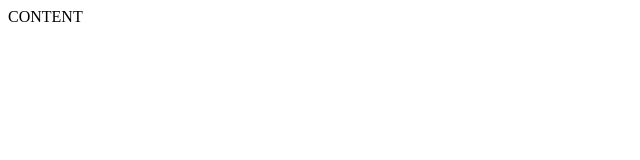
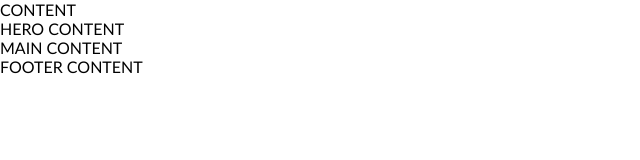
Before and after one commit to musudizainas/7-coming-soon, a website: page index.html in a window 1280 px wide. Shown: the whole page, without its empty margins (0-640 px from the left). Drawn offline with Linux system fonts and the light colour scheme.

Commit message:
Changes CSS

```diff
--- /dev/null
+++ b/css/custom.css
@@ -0,0 +1,15 @@
+/* base */
+@import './base/reset.css';
+@import './base/variables.css';
+@import './base/layout.css';
+
+/* 3rd-party */
+
+/* components */
+@import './components/button.css';
+@import './components/clock.css';
+@import './components/form.css';
+@import './components/mouse.css';
+@import './components/progress-bar.css';
+
+/* custom style below this comment line */
--- a/index.html
+++ b/index.html
@@ -6,10 +6,23 @@
     <meta http-equiv="X-UA-Compatible" content="IE=edge">
     <meta name="viewport" content="width=device-width, initial-scale=1.0">
     <title>Coming soon</title>
+
+    <link rel="stylesheet" href="./css/custom.css">
 </head>
 
 <body>
     CONTENT
 </body>
+<div>
+    HERO CONTENT
+</div>
+
+<main>
+    MAIN CONTENT
+</main>
+
+<footer>
+    FOOTER CONTENT
+</footer>
 
 </html>
```
Also changed, not shown: css/base/layout.css (added), css/base/variables.css (added), css/components/button.css (added), css/components/clock.css (added), css/components/form.css (added), css/components/mouse.css (added), css/components/progress-bar.css (added).
